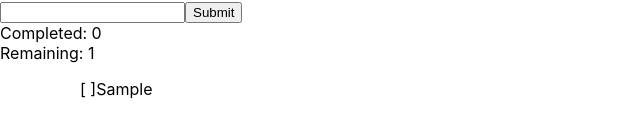
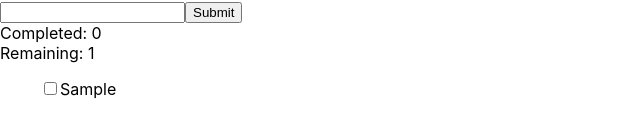
Before and after one commit to oshan2csd/react-mobx-todo, a React (Create React App) app: page / in a window 1280 px wide. Both pictures are taken after typing "Sample" into the empty fields and a click on the button "Submit". Shown: the part 216-352 px from the top of the page, without its empty margins (0-640 px from the left). Built offline with nearby package versions, Linux system fonts and the light colour scheme.

Commit message:
checkbox added

```diff
--- a/public/index.html
+++ b/public/index.html
@@ -24,7 +24,7 @@
       work correctly both with client-side routing and a non-root public URL.
       Learn how to configure a non-root public URL by running `npm run build`.
     -->
-    <title>React App</title>
+    <title>Todozz.com</title>
   </head>
   <body>
     <noscript>You need to enable JavaScript to run this app.</noscript>
--- a/src/TodoList/TodoList.tsx
+++ b/src/TodoList/TodoList.tsx
@@ -71,11 +71,16 @@ function TodoList({todoStore}: TodoListProps) {
 */}
             <ul>
                 {todoStore.todos.map( (t) => {
-                    return <ul onClick =  {() => {todoStore.toggleTodo(t.id)}} key={t.id}>
-                                [{t.isCompleted ? 'X' : ' '}]{t.title}
-                            </ul>
+                    return  <>
+                                <input type='Checkbox' checked={t.isCompleted} onChange= {() => {
+                                    todoStore.toggleTodo(t.id)}} key={t.id}>
+                                </input>
+                                {t.title}
+                                <br/>
+                            </>
                 })}
             </ul>
+
         </>
     )
 }
```
